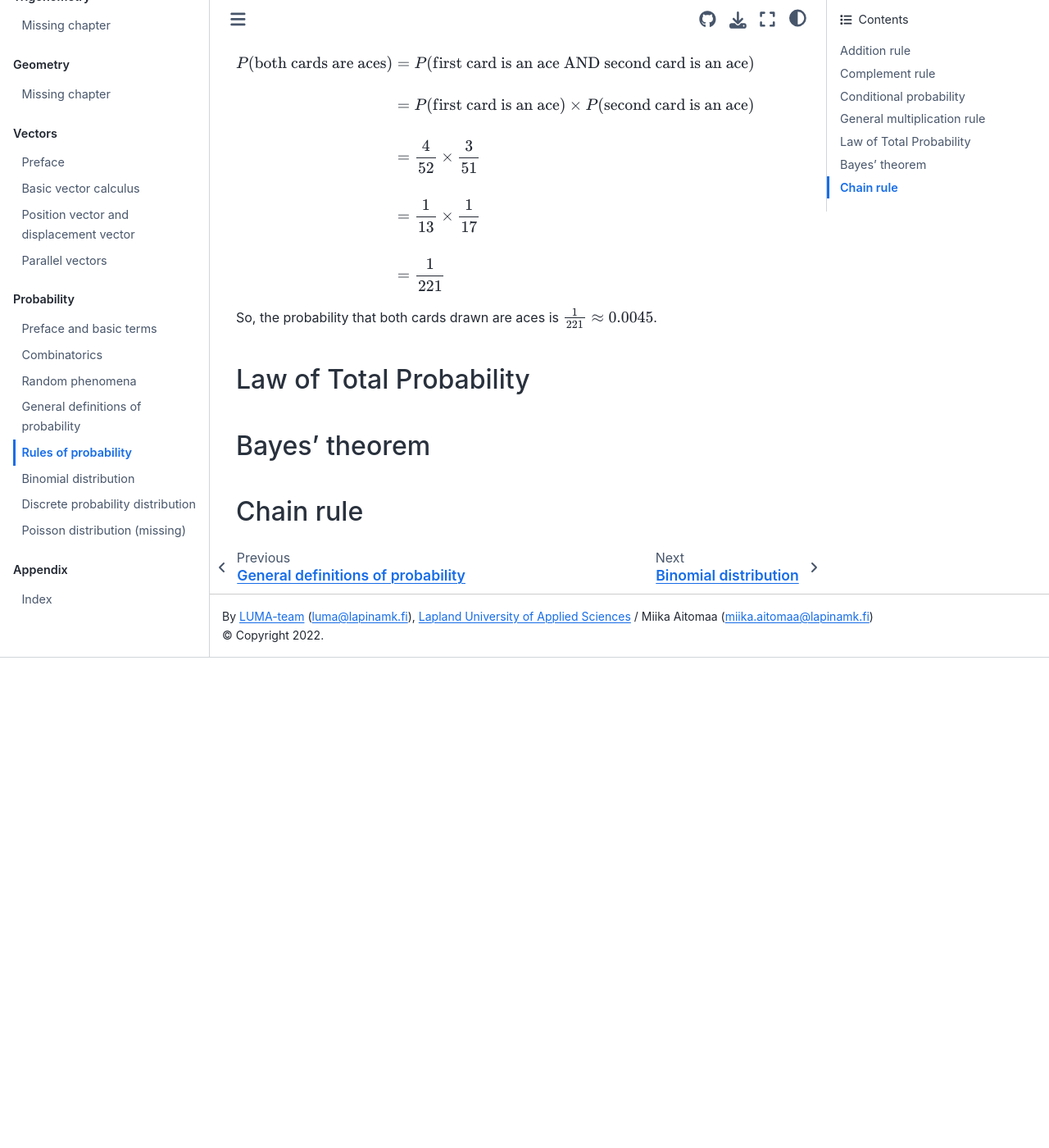
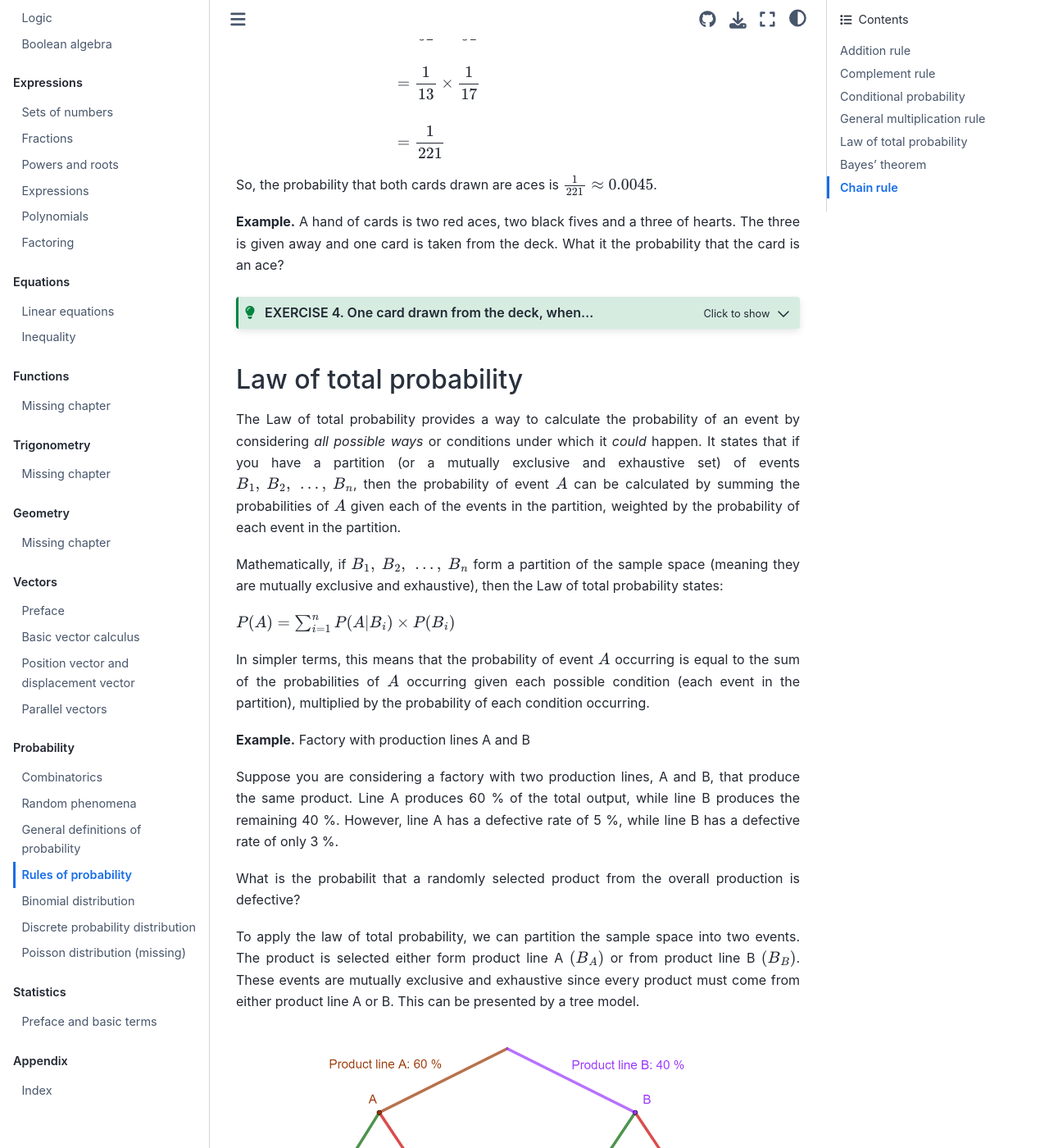
Before and after one commit to luma-lapinamk/miika-math, a Jupyter Book: the page built from notebooks/rules_of_probability.md, in a window 1280 px wide and 1400 px high, scrolled down 3874 px. Shown: the whole window at 82% size. Built offline with Jupyter Book 1.0.4 settings and Sphinx 7.4.7 and the Sphinx Book theme 1.1.4, drawn with Linux system fonts in a browser that asks for light colours; before the commit the page ends 4676 px from its top, so only the background shows below that; some of the changed text lies outside the part shown.

Commit message:
Updated content

````diff
--- a/_toc.yml
+++ b/_toc.yml
@@ -38,7 +38,6 @@
     - file: notebooks/vector_parallel
   - caption: Probability
     chapters:
-    - file: notebooks/probability_intro
     - file: notebooks/combinatorics
     - file: notebooks/basic_probability
     - file: notebooks/definitions_of_probability
@@ -46,6 +45,9 @@
     - file: notebooks/binomial_distr
     - file: notebooks/discrete_distr
     - file: notebooks/Poisson_distr
+  - caption: Statistics
+    chapters:
+    - file: notebooks/statistics_intro
   - caption: Appendix
     chapters:
     - file: genindex
--- a/notebooks/rules_of_probability.md
+++ b/notebooks/rules_of_probability.md
@@ -112,8 +101,83 @@
 
 So, the probability that both cards drawn are aces is $\frac{1}{221} \approx 0.0045$.
 
-## {index}`Law of Total Probability`
+**Example.** A hand of cards is two red aces, two black fives and a three of hearts. The three is given away and one card is taken from the deck. What it the probability that the card is an ace?
+
+:::{admonition} EXERCISE 4. One card drawn from the deck, when...
+:class: tip, dropdown
+One card is drawn from the deck. What are the odds that the card is a two of spades, when
+
+a) four cards are already drawn from the deck?
+
+b) the ace of spades is already drawn and the card drawn is black?
+:::
+
+## {index}`Law of total probability`
+The Law of total probability provides a way to calculate the probability of an event by considering *all possible ways* or conditions under which it *could* happen. It states that if you have a partition (or a mutually exclusive and exhaustive set) of events $B_1, \ B_2, \ \ldots, \ B_n$, then the probability of event $A$ can be calculated by summing the probabilities of $A$ given each of the events in the partition, weighted by the probability of each event in the partition.
+
+Mathematically, if $B_1, \ B_2, \ \ldots, \ B_n$ form a partition of the sample space (meaning they are mutually exclusive and exhaustive), then the Law of total probability states:
+
+$P(A) = \sum_{i=1}^{n} P(A|B_i) \times P(B_i)$
+
+In simpler terms, this means that the probability of event $A$ occurring is equal to the sum of the probabilities of $A$ occurring given each possible condition (each event in the partition), multiplied by the probability of each condition occurring.
+
+**Example.** Factory with production lines A and B
+
+Suppose you are considering a factory with two production lines, A and B, that produce the same product. Line A produces 60 % of the total output, while line B produces the remaining 40 %. However, line A has a defective rate of 5 %, while line B has a defective rate of only 3 %.
+
+What is the probabilit that a randomly selected product from the overall production is defective?
+
+To apply the law of total probability, we can partition the sample space into two events. The product is selected either form product line A $(B_A)$ or from product line B $(B_B)$. These events are mutually exclusive and exhaustive since every product must come from either product line A or B. This can be presented by a tree model.
+
+```{figure-md} total_law_prob
+<img src="../images/probstat/total_law_prob.png" alt="Factory has 2 product lines" class="bg-primary mb-1" width="800px" align="center">
+
+All possible different outcomes for a product from a factory, which has 2 product lines, as a tree model.
+```
+
+Now we can calculate the probability of a product being defective using the law of total probability:
+
+$P(\text{Defective}) = P(\text{Defective} | B_A) \cdot P(B_A) + P(\text{Defective} | B_B) \cdot P(B_B)$
+
+where
+- $P(\text{Defective} | B_A)$ is the probability that a product is defective given that it came from Factory A, which is 0.05.
+- $P(B_A)$ is the probability of selecting a product from Factory A, which is 0.60.
+- $P(\text{Defective} | B_B)$ is the probability that a product is defective given that it came from Factory B, which is 0.03.
+- $P(B_B)$ is the probability of selecting a product from Factory B, which is 0.40.
+
+Substituting these values in the formula we get
+
+$\begin{align} P(\text{Defective}) &= (0.05 \cdot 0.60) + (0.03 \cdot 0.40) \\ \\
+P(\text{Defective}) &= 0.03 + 0.012 \\ \\
+P(\text{Defective}) &= 0.042 \end{align}$
+
+So, the probability of selecting a defective product is 0.042.
+
+:::{admonition} EXERCISE 5. Passing a test depends of many factors.
+:class: tip, dropdown
+Let's assume that a student's success in an exam depends heavily on the time of day the exam is held. If the exam is early in the morning, the probability of passing is only 40 %. If it's in the afternoon, the student passes with a probability of 90 %. The teacher schedules the exam with a 30 % probability in the morning and a 70 % probability in the afternoon. What is the probability of passing the exam considering these two factors?
+:::
 
 ## {index}`Bayes' theorem`
+Bayes' theorem describes how to update the probability of a hypothesis in light of *new evidence or information*. It's named after the Reverend Thomas Bayes, an 18th-century British mathematician. Bayes' theorem is particularly useful in situations where we want to infer the probability of a hypothesis given observed data.
+
+Bayes' theorem can be stated as follows
+
+$P(A|B) = \frac{P(B|A) \cdot P(A)}{P(B)}$
+
+where
+- $P(A|B)$ is the probability of event A occurring given that event B has occurred (this is called the posterior probability).
+- $P(B|A)$ is the probability of event B occurring given that event A has occurred (this is called the likelihood).
+- $P(A)$ is the prior probability of event A (the probability of A occurring before considering any new evidence).
+- $P(B)$ is the prior probability of event B (the probability of B occurring before considering any new evidence).
+
+In simpler terms, Bayes' theorem allows us to update our belief in the probability of a hypothesis (A) based on observed data (B).
+
+**Example.** In another factory, bulbs are manufactured on two different production lines, line A and line B. 70% of the production comes from line A and 30% from line B. Of the bulbs from line A, 4% are defective, and of the bulbs from line B, 2% are defective. A customer complains about a defective bulb, and the management cannot determine from which line it originated. Calculate the probability that the defective bulb came from line A."
+
+:::{admonition} EXERCISE 6. Dirty sports
+:class: tip, dropdown
+Let's assume that in a sports competition, 0.2 % of the participants use doping. The use of substances is tested through a blood test. If the substance being tested for is present in the blood, a positive result is obtained with a probability of 99 %. However, the test is somewhat uncertain in a sense that a positive result can be obtained with a probability of 5 % even if the substance is not present in the blood. What is the probability that a person who receives a positive test result is using a prohibited substance?
+:::
 
 ## {index}`Chain rule`
````
Also changed, not shown: other parts of notebooks/rules_of_probability.md (+0 -11 lines), notebooks/statistics_intro.md (renamed from notebooks/probability_intro.md, +3 -3 lines), images/probstat/total_law_prob.png (added).
